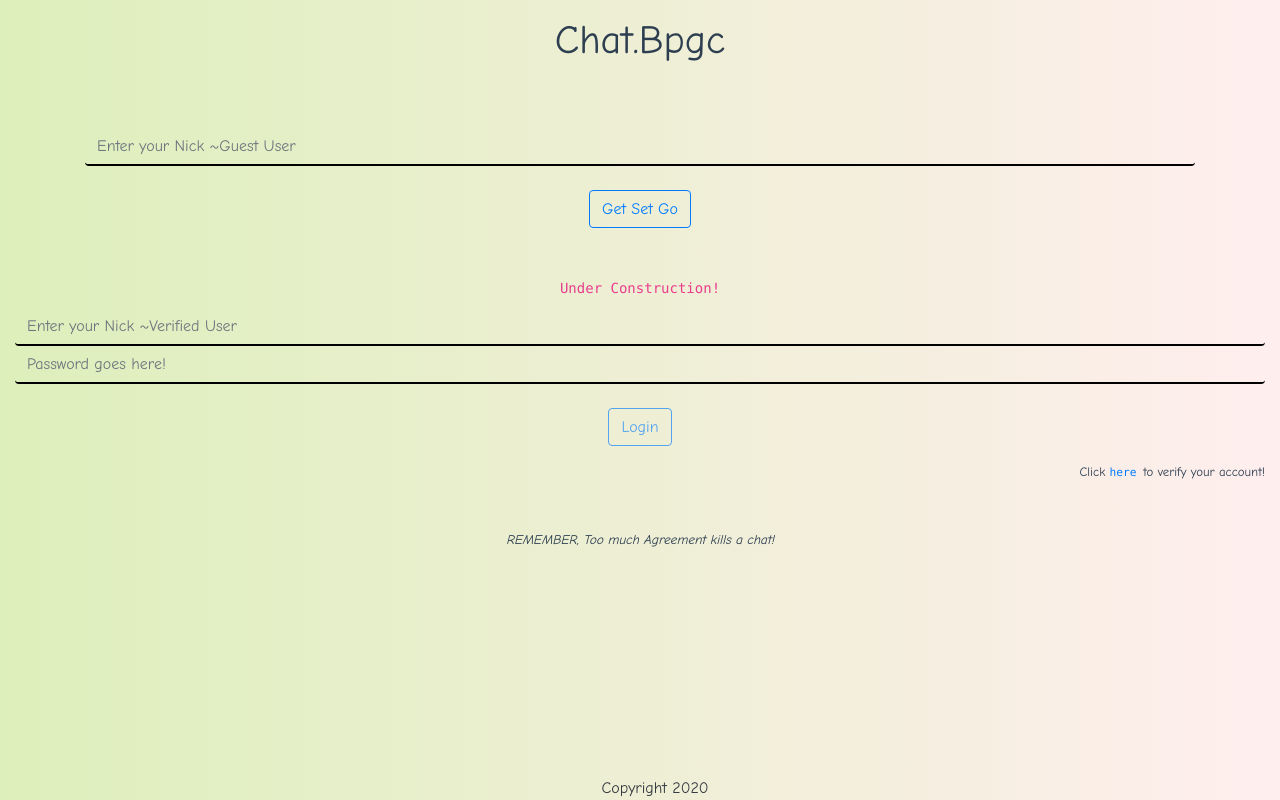
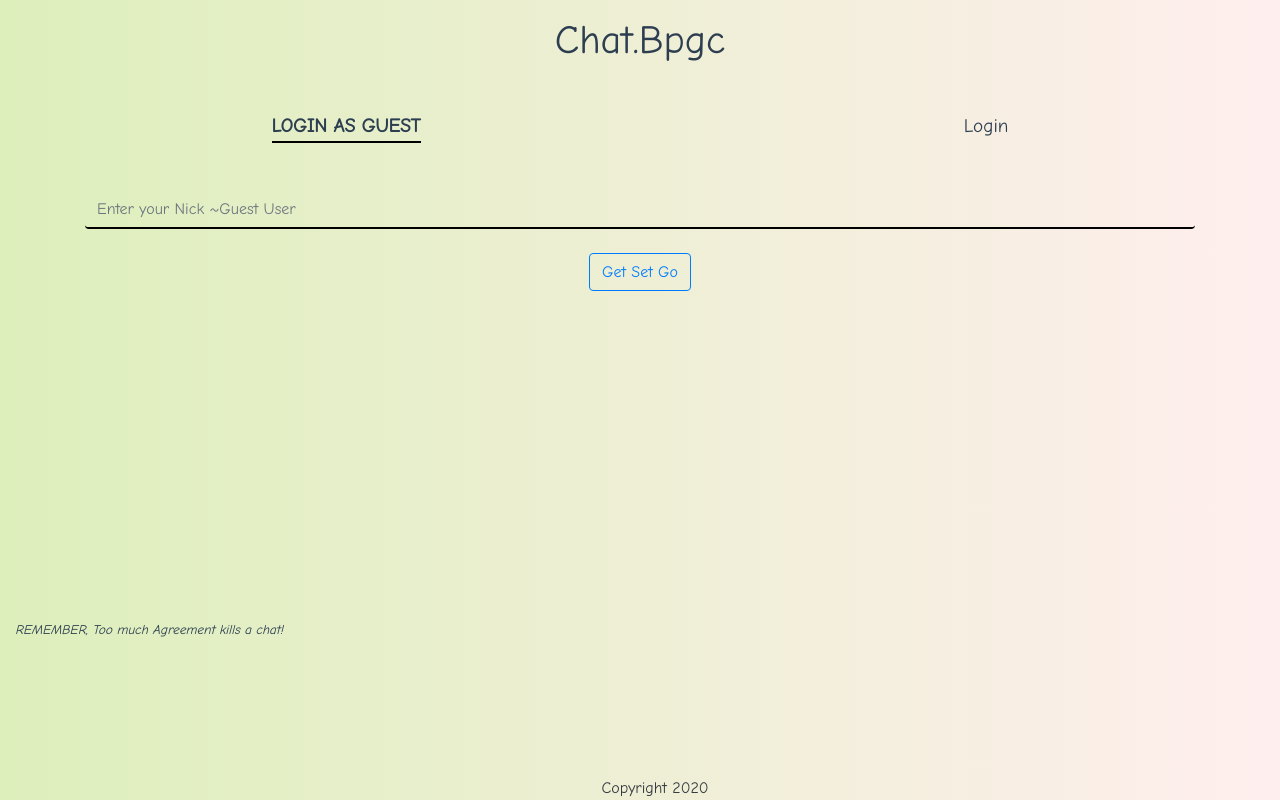
Before and after one commit to PS-Division-BITS/Chat, a Vue app in the folder chat-frontend/: page / in a window 1280 px wide. Built offline with nearby package versions, Linux system fonts and the light colour scheme.

Commit message:
minor UI changes

```diff
--- a/chat-frontend/src/views/loginpage.vue
+++ b/chat-frontend/src/views/loginpage.vue
@@ -1,9 +1,13 @@
 <template>
   <div class="bg-light container-fluid" id="loginpage">
     <HEADER />
-    <GUEST v-if="toggle" class="fade mt-5 pt-3 mb-2"/>
+      <div style="font-size:1.2em" class="row mt-5 d-flex justify-content-around">
+     <span @click="toggle=false"  :class="{'selected':!toggle}">  Login as Guest</span>
+      <span :class="{'selected':toggle}" @click="toggle=true">Login</span>
+      </div>
+    <GUEST v-if="!toggle" class="fade mt-5 mb-2"/>
     <LOGIN v-if="toggle" class="fade mt-5"/>
-    <RANDOM class="mt-5"/>
+    <RANDOM style="position:absolute; bottom:20%;" class="text-center mt-5"/>
     <FOOTER class=""/>
   </div>
 </template>
@@ -36,7 +40,7 @@ export default {
   },
   data: function(){
     return {
-      toggle:true,
+      toggle:false,
     }
   }
 }
@@ -55,11 +59,19 @@ background: linear-gradient(to right, #DDEFBB, #FFEEEE); /* W3C, IE 10+/ Edge, F
 
 }
 
+
+.selected{
+  text-transform: uppercase;
+  font-weight: bold;
+  border-bottom: 2px solid black ;
+}
+
 .fade{
 
  -webkit-animation: fadeinout .5s linear forwards;
     animation: fadeinout .5s linear forwards;
 }
+
 
 @-webkit-keyframes fadeinout {
   0%{ opacity: 0; }
```
